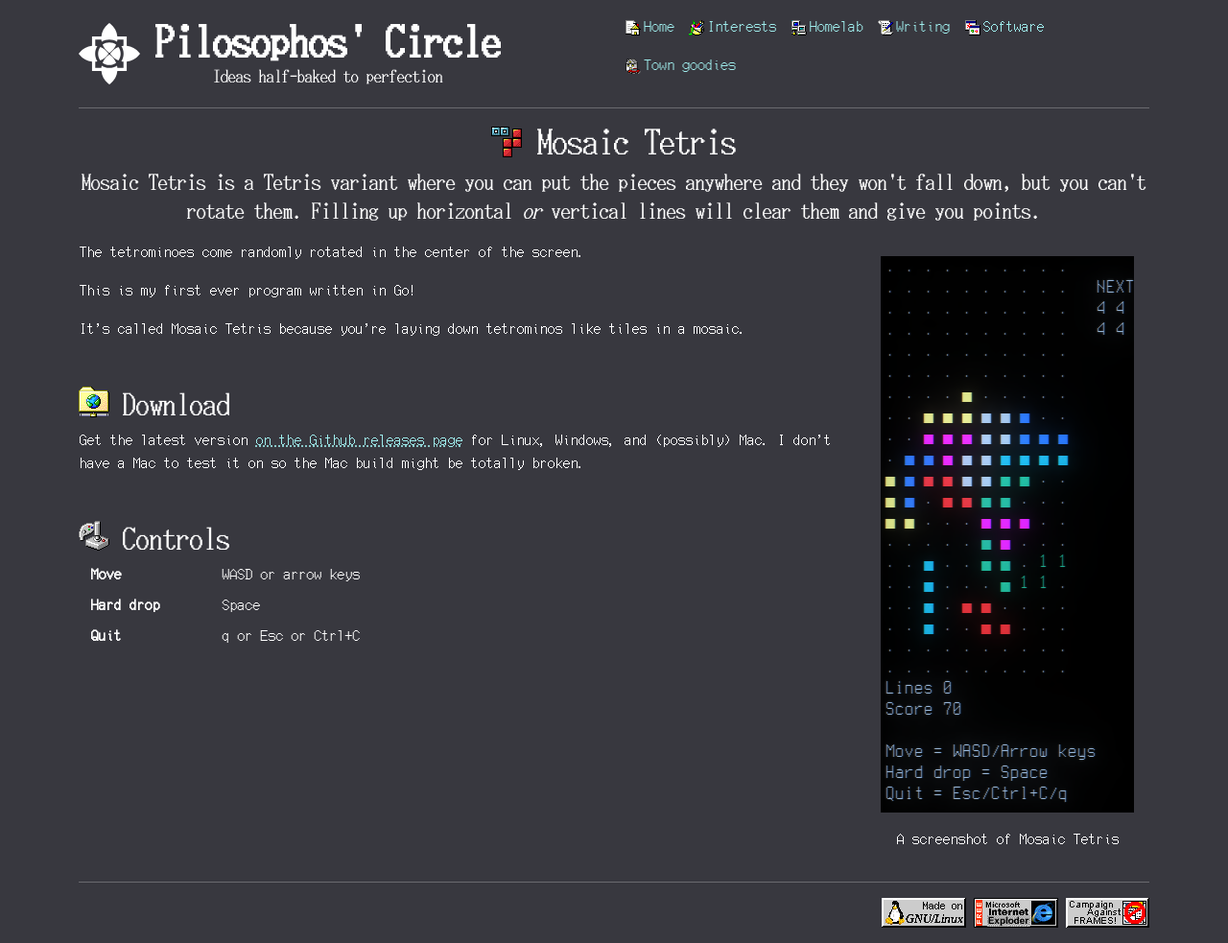
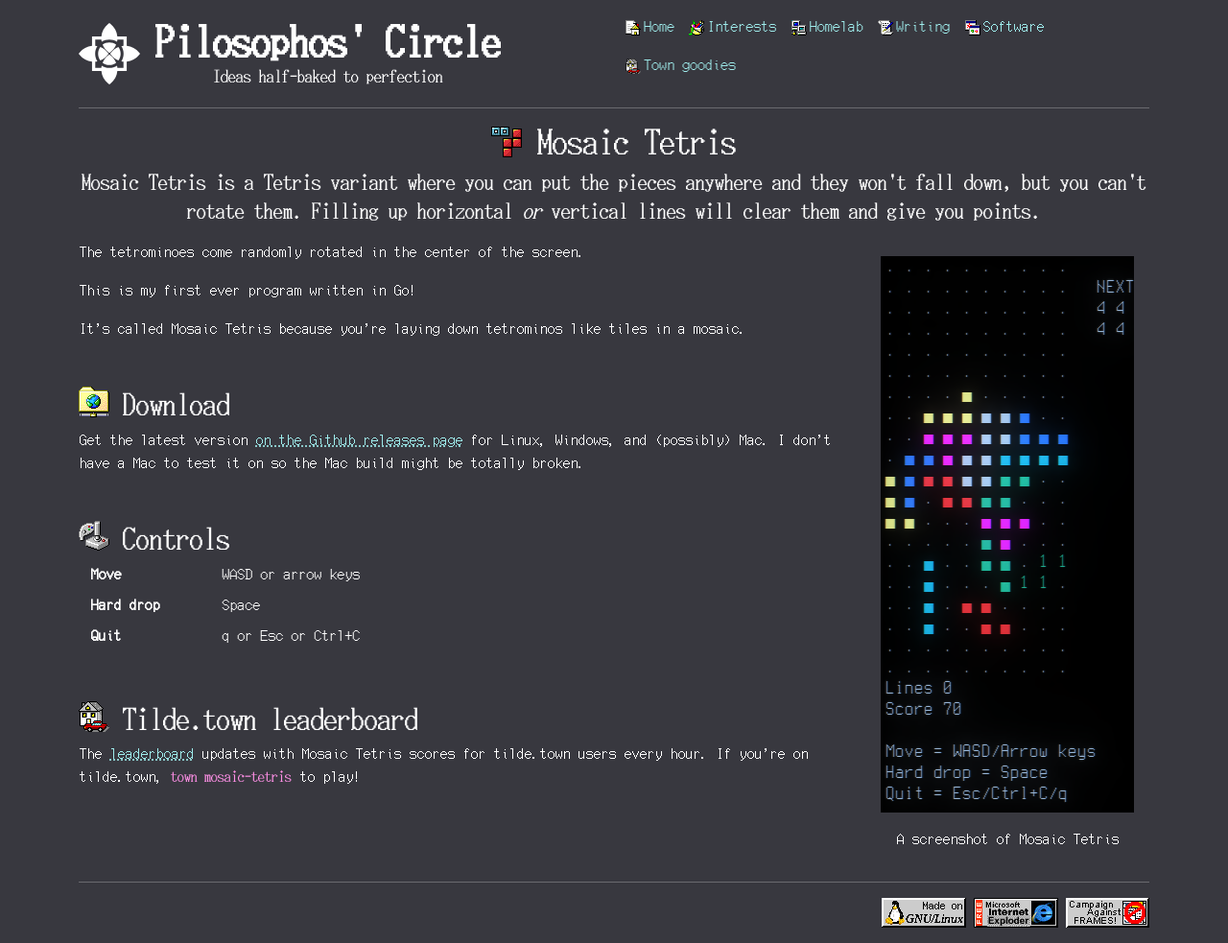
Before and after one commit to pilosophos/pilosophos-site-v1, a Jekyll site: the page built from _software/mosaic-tetris.html, in a window 1280 px wide. Shown: the whole page at 96% size. Built offline with Jekyll 4.4.1, drawn with Linux system fonts in a browser that asks for light colours.

Commit message:
elaborate on leaderboard

```diff
--- a/_software/mosaic-tetris.html
+++ b/_software/mosaic-tetris.html
@@ -43,4 +43,12 @@ icon: /assets/images/icons/mosaic-tetris.png
       <div><dt>Quit</dt><dd>q or Esc or Ctrl+C</dd></div>
     </dl>
   </section>
+
+  <section>
+    <h3>
+      <img src="{{ '/assets/images/icons/address_book_home.png' | relative_url }}" class="icon-32" role="presentation">
+      Tilde.town leaderboard
+    </h3>
+    <p>The <a href="https://tilde.town/~pilosophos/town/mosaic-tetris-highscores.html">leaderboard</a> updates with Mosaic Tetris scores for tilde.town users every hour. If you're on tilde.town, <code>town mosaic-tetris</code> to play!</p>
+  </section>
 </div>
--- a/_town/mosaic-tetris-highscores.html
+++ b/_town/mosaic-tetris-highscores.html
@@ -10,7 +10,7 @@ icon: /assets/images/icons/mosaic-tetris.png
       <img src="{{ page.icon | relative_url }}" role="presentation" class="icon-32">
       tilde.town Mosaic Tetris Highscores
     </h2>
-    <p class="lead"><a href="{{ '/software/mosaic-tetris.html' | relative_url }}">Mosaic Tetris</a> highscores of tilde.town users are updated here every hour</p>
+    <p class="lead"><a href="{{ '/software/mosaic-tetris.html' | relative_url }}">Mosaic Tetris</a> highscores of tilde.town users are updated here every hour. Members of tilde.town can play the game by running <code>town mosaic-tetris</code></p>
   </section>
 
   <section>
```
